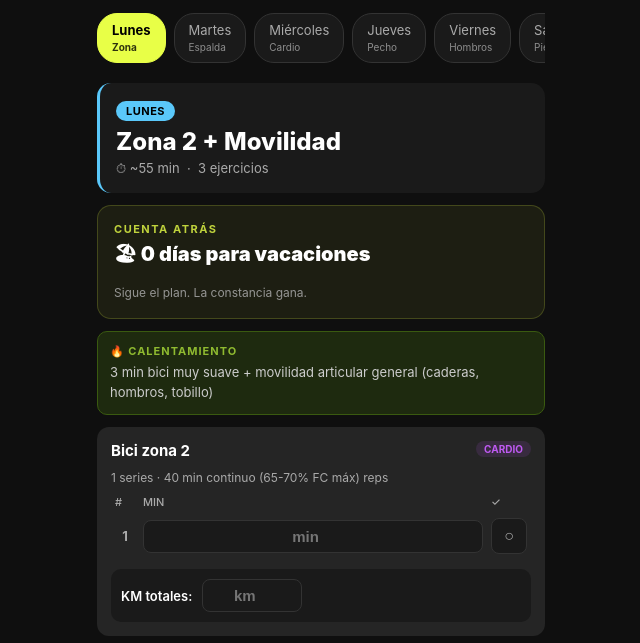
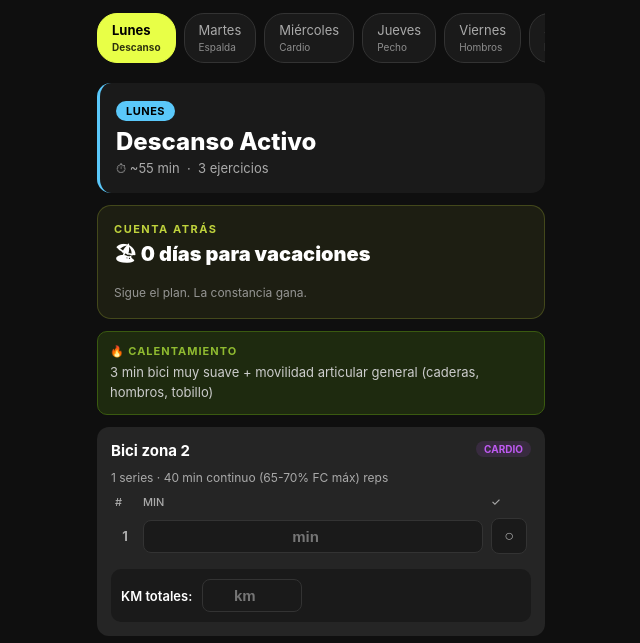
Before and after one commit to rubcn94/Gym-Tracker, a plain HTML site: page index.html in a window 1280 px wide. Shown: the part 76-719 px from the top of the page, without its empty margins (319-959 px from the left). Drawn offline with nearby package versions, Linux system fonts and the light colour scheme.

Commit message:
plan: Domingo descanso total, Lunes descanso activo — 5 días entreno + 1 descanso activo

```diff
--- a/index.html
+++ b/index.html
@@ -215,66 +215,14 @@
 const DEFAULT_PLAN = {
   "0": {
     "name": "Domingo",
-    "type": "workout",
-    "label": "Full Body Fuerza",
-    "duration": 55,
-    "color": "#bf5af2",
-    "warmup": "5 min cardio suave + 1 serie de cada compuesto del día al 40% y al 60%",
-    "exercises": [
-      {
-        "name": "Extensión de cuádriceps",
-        "type": "fuerza",
-        "sets": 4,
-        "reps": "6",
-        "rest": 120,
-        "unit": "kg"
-      },
-      {
-        "name": "Press pecho máquina (pesado)",
-        "type": "fuerza",
-        "sets": 5,
-        "reps": "3",
-        "rest": 180,
-        "unit": "kg"
-      },
-      {
-        "name": "Remo en máquina (pesado)",
-        "type": "fuerza",
-        "sets": 5,
-        "reps": "3",
-        "rest": 180,
-        "unit": "kg"
-      },
-      {
-        "name": "Peso muerto rumano",
-        "type": "hipertrofia",
-        "sets": 3,
-        "reps": "5",
-        "rest": 150,
-        "unit": "kg"
-      },
-      {
-        "name": "Superserie: Curl bíceps en polea",
-        "type": "hipertrofia",
-        "sets": 3,
-        "reps": "10",
-        "rest": 0,
-        "unit": "kg"
-      },
-      {
-        "name": "Superserie: Extensión tríceps en polea",
-        "type": "hipertrofia",
-        "sets": 3,
-        "reps": "10",
-        "rest": 90,
-        "unit": "kg"
-      }
-    ]
+    "type": "rest",
+    "label": "Descanso Total",
+    "color": "#bf5af2"
   },
   "1": {
     "name": "Lunes",
     "type": "cardio",
-    "label": "Zona 2 + Movilidad",
+    "label": "Descanso Activo",
     "duration": 55,
     "color": "#5ac8fa",
     "warmup": "3 min bici muy suave + movilidad articular general (caderas, hombros, tobillo)",
@@ -791,7 +739,7 @@ function renderHoy(dayOverride) {
   document.getElementById('headerSub').textContent=formatDateLong(now);
   const page=document.getElementById('pageHoy'); let html='';
   html+='<div class="day-selector">';
-  for(let i=1;i<=6;i++){const d=PLAN[i];html+=`<div class="day-chip ${i===todayDow?'active':''}" onclick="renderHoy(${i})">${d.name}<br><small style="font-size:10px;opacity:0.8">${d.label.split(' ')[0]}</small></div>`;}
+  for(let i=1;i<=6;i++){const d=PLAN[i];html+=`<div class="day-chip ${i===todayDow?'active':''}${d.type==='rest'?' rest':''}" onclick="renderHoy(${i})">${d.name}<br><small style="font-size:10px;opacity:0.8">${d.label.split(' ')[0]}</small></div>`;}
   const d0=PLAN[0];html+=`<div class="day-chip ${0===todayDow?'active':''}${d0.type==='rest'?' rest':''}" onclick="renderHoy(0)">${d0.name}<br><small style="font-size:10px;opacity:0.8">${d0.label.split(' ')[0]}</small></div></div>`;
   if(plan.type==='rest'){html+=`<div class="card" style="text-align:center;padding:40px 20px"><div style="font-size:48px;margin-bottom:12px">😴</div><div style="font-size:20px;font-weight:800;margin-bottom:8px">Descanso Total</div><div style="font-size:14px;color:var(--text2)">El descanso también es entrenamiento.<br>Recupera y vuelve mañana más fuerte.</div></div>`;page.innerHTML=html;return;}
   html+=`<div class="card" style="border-left:3px solid ${plan.color}"><div class="day-badge" style="background:${plan.color}">${plan.name}</div><div class="workout-title">${plan.label}</div><div class="workout-meta">⏱ ~${plan.duration} min &nbsp;·&nbsp; ${plan.exercises.length} ejercicios</div></div>`;
--- a/sw.js
+++ b/sw.js
@@ -1,5 +1,5 @@
 // Service Worker para GymTracker PWA
-const CACHE_NAME = 'gymtracker-v8';
+const CACHE_NAME = 'gymtracker-v9';
 const STATIC_ASSETS = [
   './manifest.json',
   './icon-192.png',
```
